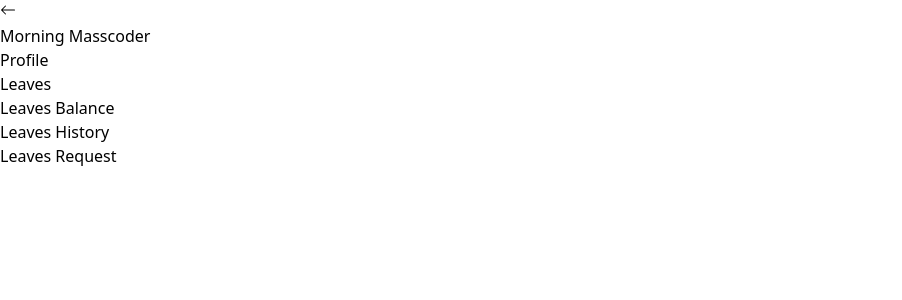
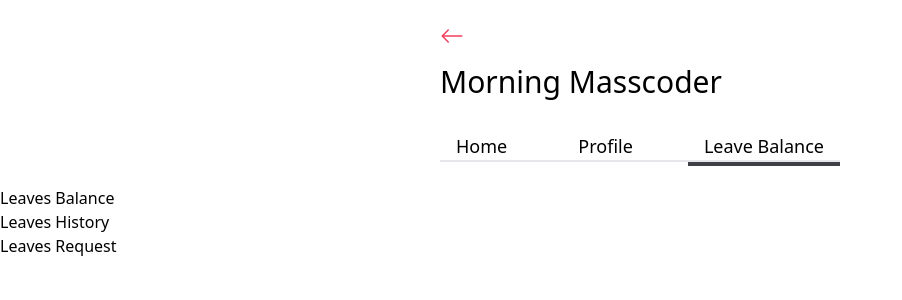
Before and after one commit to itsNas/front_end_assigment, a React (Vite) app: page /leaves in a window 1280 px wide. Shown: the top 300 px of the page, without its empty margins (0-902 px from the left). Built offline with nearby package versions, Linux system fonts and the light colour scheme; the HTML template or start-up script is replaced by a standard one.

Commit message:
navbar components

```diff
--- a/src/components/Navbar.jsx
+++ b/src/components/Navbar.jsx
@@ -1,22 +1,38 @@
 import { BsArrowLeft } from "react-icons/bs";
-import { Link } from "react-router-dom";
+import { NavLink, useLocation } from "react-router-dom";
+import { useState, useEffect } from "react";
+import { navbarItems } from "../constant";
 
 function Navbar() {
+  const location = useLocation();
+  const [selectedPage, setSelectedPage] = useState(location.pathname);
+
+  useEffect(() => {
+    // Set the "Home" page as the initially selected page on first loading
+    setSelectedPage(location.pathname);
+  }, [location.pathname]);
+
   return (
-    <div>
-      <Link to="/">
-        <button>
+    <div className="mx-auto p-6 max-w-md">
+      <NavLink to="/">
+        <button className="text-rose-500 text-2xl mb-4">
           <BsArrowLeft />
         </button>
-      </Link>
-      <h1>Morning Masscoder</h1>
-      <ul>
-        <li>
-          <Link to="/profile">Profile</Link>
-        </li>
-        <li>
-          <Link to="/leaves">Leaves</Link>
-        </li>
+      </NavLink>
+      <h1 className="text-3xl mb-4">Morning Masscoder</h1>
+      <ul className="flex justify-between border-b-2 py-4 first:pt-0 last:pb-0">
+        {navbarItems.map((page) => (
+          <li key={page.path} onClick={() => setSelectedPage(page.path)}>
+            <NavLink to={page.path} className="relative group px-4 py-2">
+              <span className="relative z-10 text-lg">{page.label}</span>
+              <span
+                className={`absolute bottom-0 left-0 w-full h-1 bg-zinc-700 ${
+                  selectedPage === page.path ? "scale-x-100" : "scale-x-0"
+                } transition-transform`}
+              ></span>
+            </NavLink>
+          </li>
+        ))}
       </ul>
     </div>
   );
--- /dev/null
+++ b/src/constant/index.js
@@ -0,0 +1,5 @@
+export const navbarItems = [
+  { path: "/", label: "Home" },
+  { path: "/profile", label: "Profile" },
+  { path: "/leaves", label: "Leave Balance" },
+];
```
